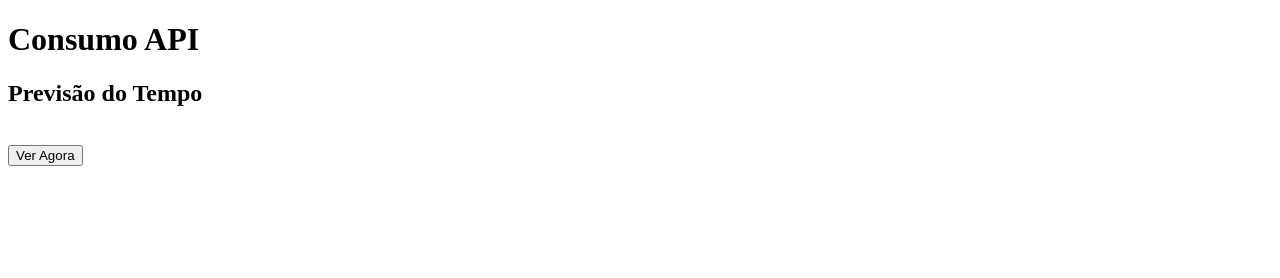
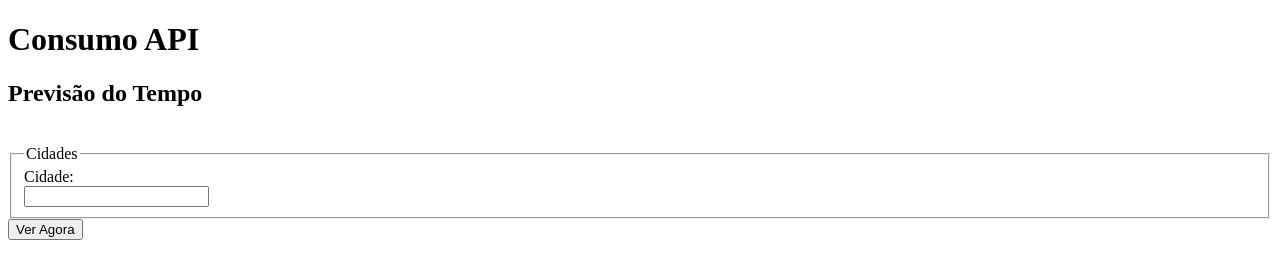
Before and after one commit to MarceloSilSantos/AulaApiTempo, a plain HTML site: page index.html in a window 1280 px wide. Drawn offline with Linux system fonts and the light colour scheme.

Commit message:
update html code

```diff
--- a/index.html
+++ b/index.html
@@ -9,6 +9,17 @@
     <h1>Consumo API</h1>
     <h2> Previsão do Tempo</h2>
     <br>
+    <fieldset>
+        <legend>Cidades</legend>
+
+        <form>
+            <label for="city">Cidade:</label><br>
+            <input type="text" id="cidade" name="cidade"><br>
+
+        </form>
+
+    </fieldset>
+
 
     <button onclick=" chamarPrevisao()">Ver Agora</button>
     <br>
```
